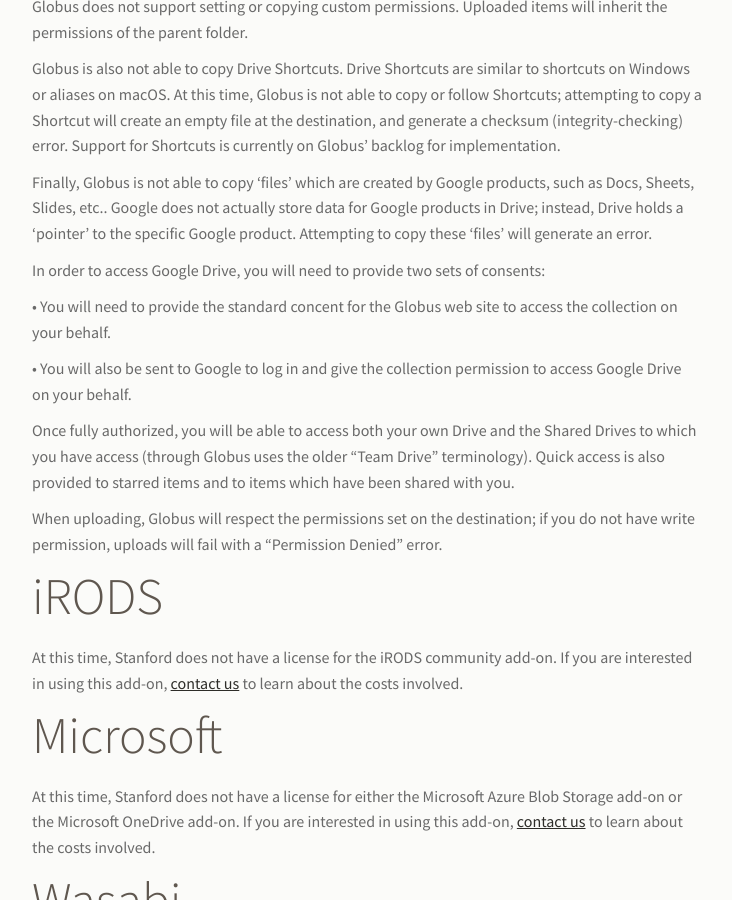
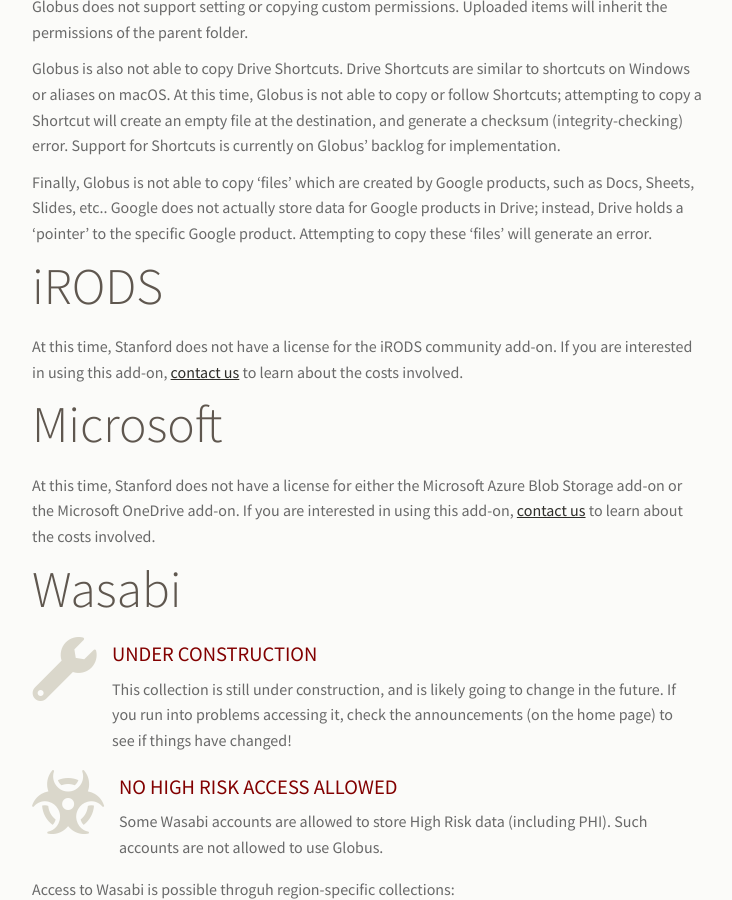
Before and after one commit to stanford-rc/globus.stanford.edu, a Jekyll site: the page built from cloud.md, in a window 1280 px wide and 900 px high, scrolled down 4385 px. Shown: the whole window, without its empty margins (323-1055 px from the left). Built offline with Jekyll 4.4.1, drawn with Linux system fonts in a browser that asks for light colours; nearby versions of some CDN libraries; comment, search, counter and statistics services are not loaded.

Commit message:
cloud: Remove Drive permissions info from cloud page
Since we now have detailed instructions for Drive, it's no longer
necessary to include that information on the main Cloud page.

```diff
--- a/cloud.md
+++ b/cloud.md
@@ -228,23 +228,6 @@ data for Google products in Drive; instead, Drive holds a 'pointer' to the
 specific Google product.  Attempting to copy these 'files' will generate an
 error.
 
-In order to access Google Drive, you will need to provide two sets of consents:
-
-• You will need to provide the standard concent for the Globus web site to
-  access the collection on your behalf.
-
-• You will also be sent to Google to log in and give the collection permission
-  to access Google Drive on your behalf.
-
-Once fully authorized, you will be able to access both your own Drive and the
-Shared Drives to which you have access (through Globus uses the older "Team
-Drive" terminology).  Quick access is also provided to starred items and to
-items which have been shared with you.
-
-When uploading, Globus will respect the permissions set on the destination; if
-you do not have write permission, uploads will fail with a "Permission Denied"
-error.
-
 # iRODS
 
 At this time, Stanford does not have a license for the iRODS community add-on.
```
